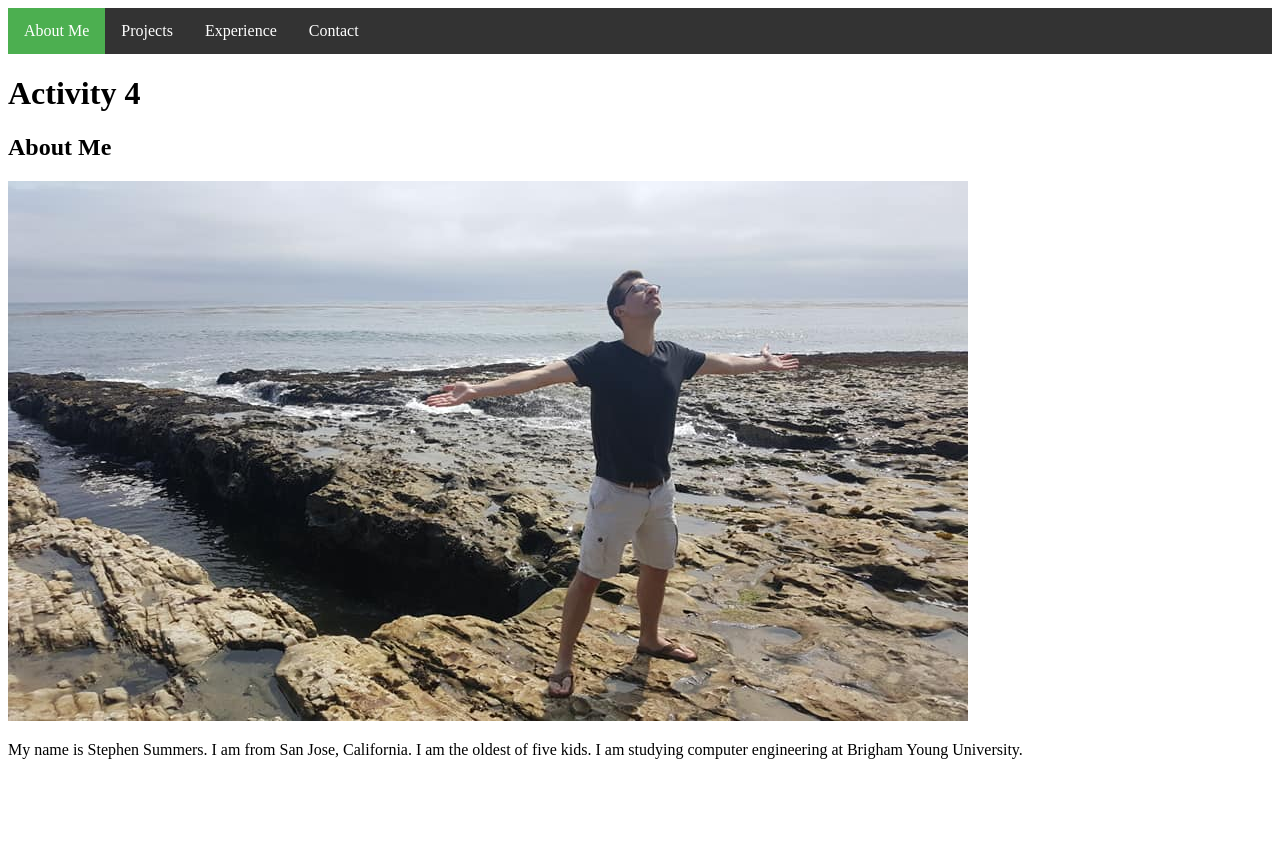
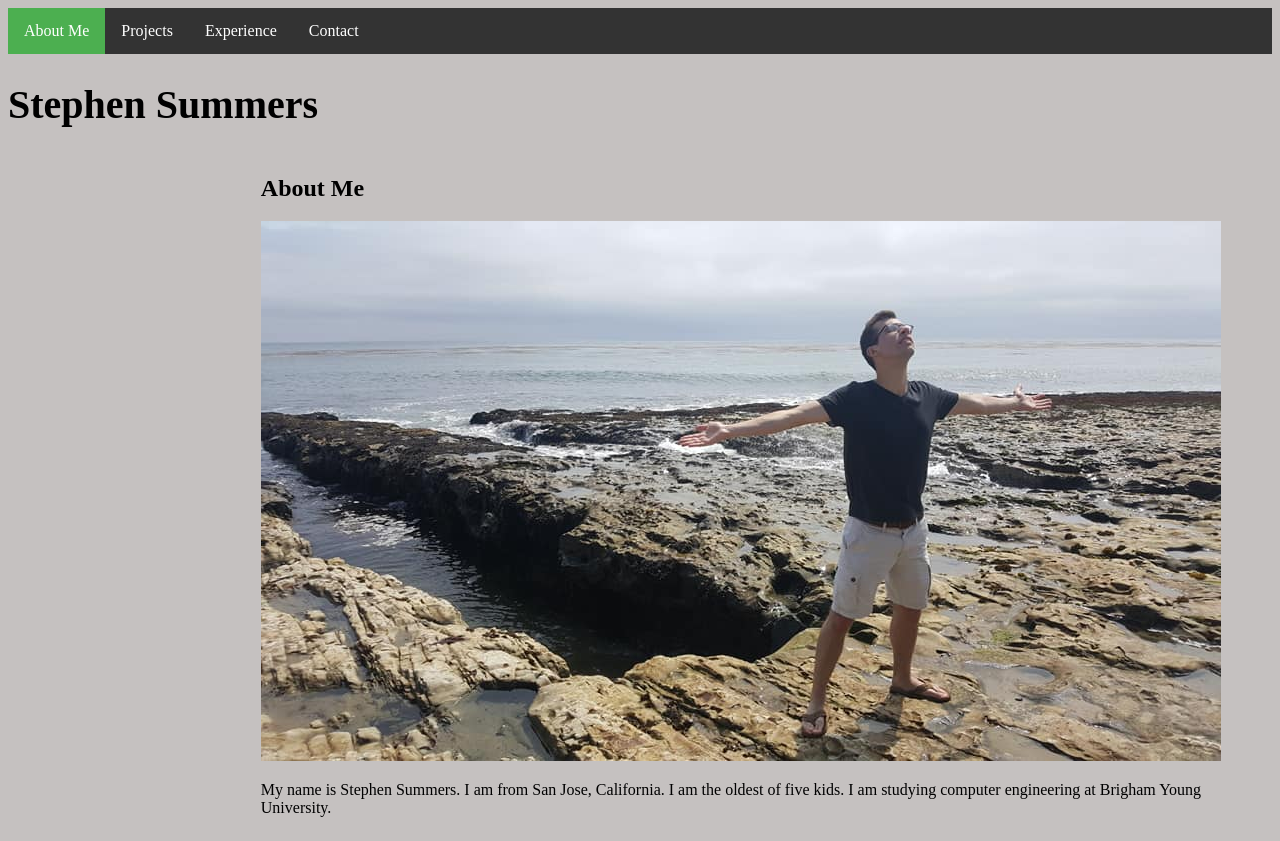
Before and after one commit to stsummers95/CS260Activities, a plain HTML site: page index.html in a window 1280 px wide. Before the commit the page ends 800 px from the top, so only its background shows below. Drawn offline with Linux system fonts and the light colour scheme.

Commit message:
Changed the text content to fit the flexbox model.

```diff
--- a/index.html
+++ b/index.html
@@ -13,9 +13,15 @@
         <li><a href="contact.html">Contact</a></li>
       </ul>
     </nav>
-    <h1>Activity 4</h1>
-    <h2>About Me</h2>
-    <img src="about_me_pic.jpg">
-    <p>My name is Stephen Summers. I am from San Jose, California. I am the oldest of five kids. I am studying computer engineering at Brigham Young University.</p>
+    <h1>Stephen Summers</h1>
+    <section>
+      <aside>
+      </aside>
+      <article>
+        <h2>About Me</h2>
+        <img src="about_me_pic.jpg">
+        <p>My name is Stephen Summers. I am from San Jose, California. I am the oldest of five kids. I am studying computer engineering at Brigham Young University.</p>
+      </article>
+    </section>
   </body>
 </html>
--- a/style.css
+++ b/style.css
@@ -1,3 +1,23 @@
+html {
+  background-color: #C5C1C0;
+}
+
+section {
+  display: flex;
+}
+
+aside {
+  flex: 1;
+}
+
+article {
+  flex: 4;
+}
+
+h1 {
+  font-size: 40px;
+}
+
 nav ul {
   list-style-type: none;
   margin: 0;
```
Also changed, not shown: contact.html (+9 -3 lines), experience.html (+6 -0 lines), projects.html (+6 -0 lines).
